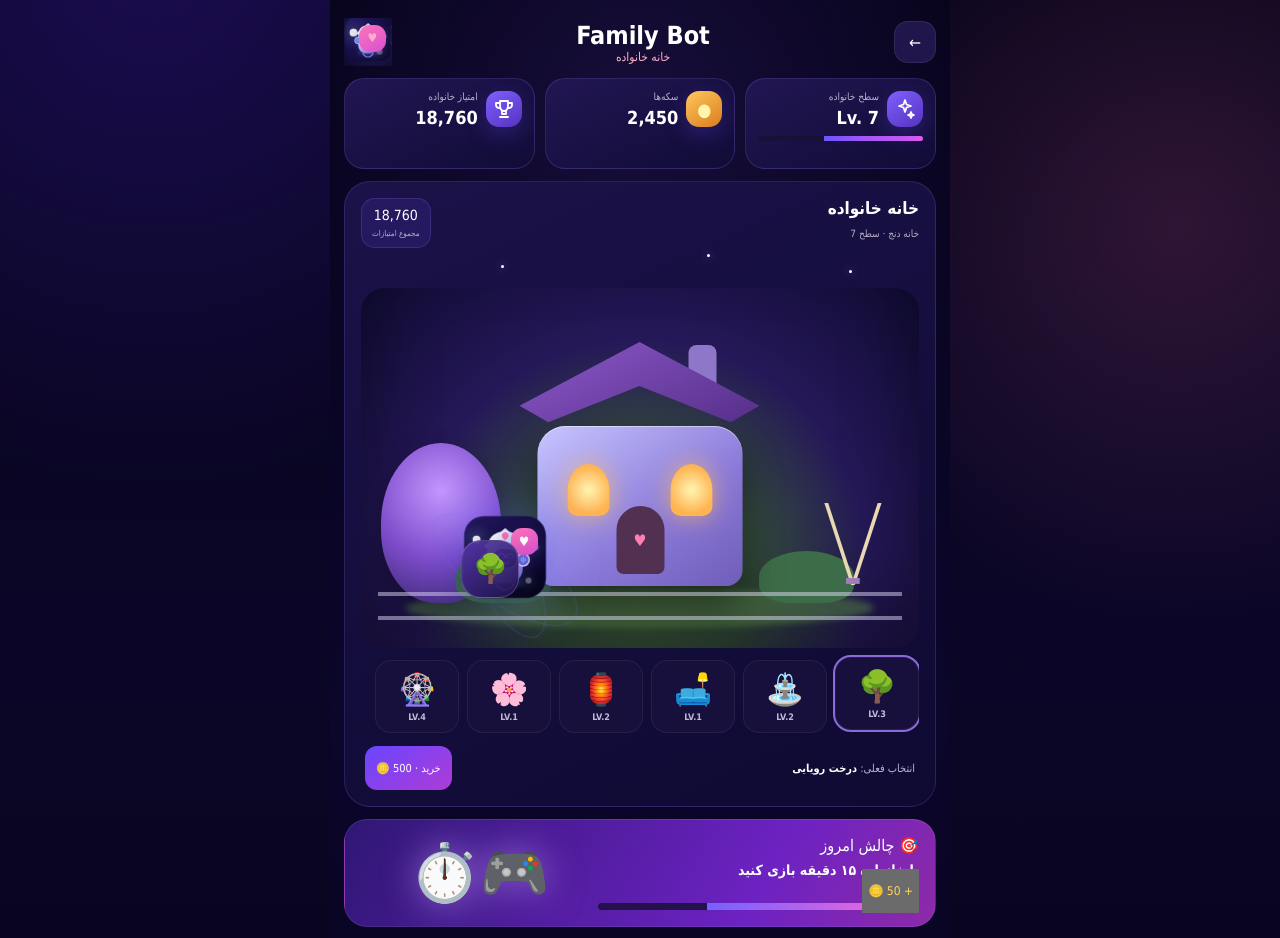
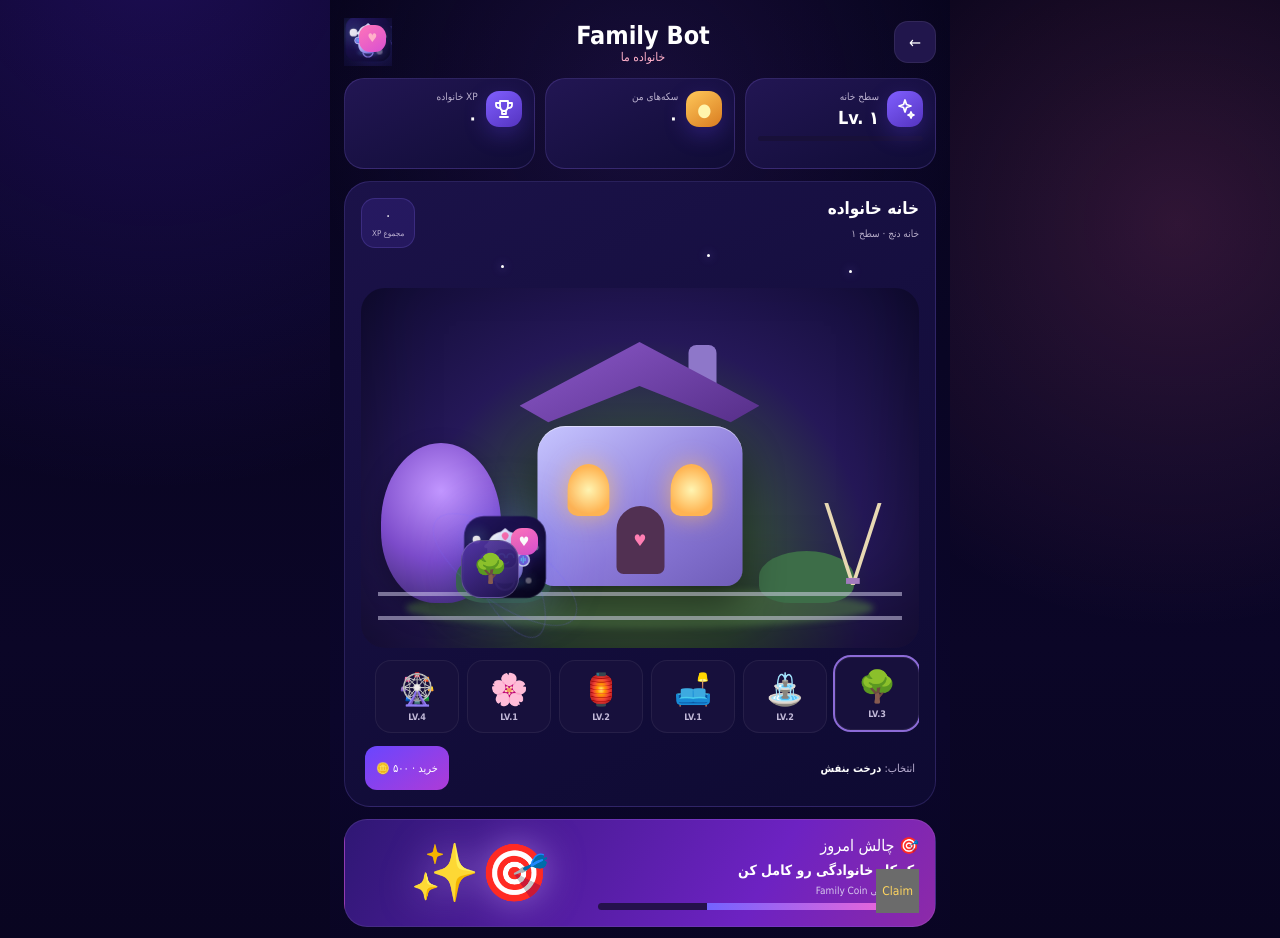
Before and after one commit to iphonesector-hash/familybot, a Next.js app: page /section/house in a window 1280 px wide. Shown: the top 938 px of the page. Built offline with nearby package versions, Linux system fonts and the light colour scheme.

Commit message:
feat: connect premium Family House UI to live core data and store

```diff
--- a/app/section/house/page.tsx
+++ b/app/section/house/page.tsx
@@ -1,59 +1,44 @@
 "use client";
 
 import Link from "next/link";
-import { useRef, useState } from "react";
+import { useEffect, useRef, useState } from "react";
 import { Icon, Mascot } from "../../ui";
 import styles from "./house.module.css";
 
-const decor = [
-  ["🌳","درخت رویایی","LV.3","500"],
-  ["⛲","فواره","LV.2","800"],
-  ["🛋️","نیمکت قلبی","LV.1","600"],
-  ["🏮","چراغ باغ","LV.2","450"],
-  ["🌸","مجسمه گل","LV.1","700"],
-  ["🎡","آلاچیق","LV.4","1200"],
-] as const;
+type HouseData={family:{name:string;xp:number;houseLevel:number;levelProgress:{current:number;target:number}};profile?:{coins?:number|null}|null;ownedItems?:Array<{item_id:string}>};
+type Decor={icon:string;name:string;level:string;price:number;itemId?:string};
+const decor:Decor[]=[
+  {icon:"🌳",name:"درخت بنفش",level:"LV.3",price:500,itemId:"purple_tree"},
+  {icon:"⛲",name:"فواره نور",level:"LV.2",price:800,itemId:"light_fountain"},
+  {icon:"🛋️",name:"نیمکت قلبی",level:"LV.1",price:600,itemId:"heart_bench"},
+  {icon:"🏮",name:"چراغ باغ",level:"LV.2",price:450},
+  {icon:"🌸",name:"مجسمه گل",level:"LV.1",price:700},
+  {icon:"🎡",name:"آلاچیق",level:"LV.4",price:1200},
+];
+const fallback:HouseData={family:{name:"خانواده ما",xp:0,houseLevel:1,levelProgress:{current:0,target:500}},profile:{coins:0},ownedItems:[]};
+const fa=(n:number)=>new Intl.NumberFormat("fa-IR").format(n||0);
+
+async function familyAction(action:string,payload:Record<string,unknown>={}){const session=sessionStorage.getItem("familybot.session");if(!session)throw new Error("Mini App رو از داخل ربات باز کن.");const r=await fetch("/api/family/action",{method:"POST",headers:{"content-type":"application/json",authorization:`Bearer ${session}`},body:JSON.stringify({action,payload})});const d=await r.json();if(!d.ok)throw new Error(d.error||"action_failed");return d.data}
 
 export default function HousePage(){
-  const [selected,setSelected]=useState<(typeof decor)[number]>(decor[0]);
-  const [toast,setToast]=useState("");
-  const [levelBurst,setLevelBurst]=useState(false);
-  const timer=useRef<ReturnType<typeof setTimeout>|null>(null);
-  function notify(text:string){setToast(text);if(timer.current)clearTimeout(timer.current);timer.current=setTimeout(()=>setToast(""),2000)}
-  function claimReward(){notify("۵۰ سکه به صندوق خانواده اضافه شد ✨");setLevelBurst(true);setTimeout(()=>setLevelBurst(false),1500)}
+  const [selected,setSelected]=useState<Decor>(decor[0]);const [toast,setToast]=useState("");const [levelBurst,setLevelBurst]=useState(false);const [data,setData]=useState<HouseData>(fallback);const timer=useRef<ReturnType<typeof setTimeout>|null>(null);
+  function notify(text:string){setToast(text);if(timer.current)clearTimeout(timer.current);timer.current=setTimeout(()=>setToast(""),2200)}
+  async function refresh(){const session=sessionStorage.getItem("familybot.session");if(!session)return;try{const r=await fetch("/api/family/dashboard",{headers:{authorization:`Bearer ${session}`},cache:"no-store"});const d=await r.json();if(d.ok&&d.dashboard)setData(d.dashboard)}catch{notify("دریافت اطلاعات خانه ممکن نشد")}}
+  useEffect(()=>{refresh()},[]);
+  async function buy(){if(!selected.itemId){notify("این دکور به‌زودی وارد فروشگاه می‌شه ✨");return}try{const result=await familyAction("store.purchase",{itemId:selected.itemId});notify(result.alreadyOwned?"این آیتم رو قبلاً داری 💜":`${selected.name} خریداری شد ✨`);setLevelBurst(!result.alreadyOwned);setTimeout(()=>setLevelBurst(false),1400);refresh()}catch(e){const m=e instanceof Error?e.message:"خرید انجام نشد";notify(m==="insufficient_coins"?"سکه کافی نداری 🪙":m)}}
+  async function claimReward(){try{const result=await familyAction("mission.claim",{missionId:"daily_task"});notify(result.alreadyClaimed?"پاداش امروز قبلاً دریافت شده.":`+${result.reward} سکه دریافت شد ✨`);setLevelBurst(!result.alreadyClaimed);setTimeout(()=>setLevelBurst(false),1500);refresh()}catch(e){const m=e instanceof Error?e.message:"پاداش آماده نیست";notify(m==="mission_not_complete"?"اول مأموریت امروز رو کامل کن 💜":m)}}
+  const owned=new Set((data.ownedItems||[]).map(x=>x.item_id));const progress=Math.max(0,Math.min(100,Math.round(data.family.levelProgress.current/Math.max(1,data.family.levelProgress.target)*100)));
 
   return <main className={styles.page}>
-    <div className={`motionToast${toast?" show":""}`}>{toast}</div>
-    <div className={`levelBurst${levelBurst?" show":""}`}><div className="levelBurstCore"><div><b>+50 🪙</b><span>پاداش خانوادگی دریافت شد</span></div></div></div>
-    <header className={styles.header}><Link href="/" className={styles.back}>←</Link><div><b>Family Bot</b><span>خانه خانواده</span></div><span className={styles.bot}><Mascot small mood={levelBurst?"celebrate":"love"}/></span></header>
-
-    <section className={styles.stats}>
-      <div><span className={styles.statIcon}><Icon name="spark"/></span><p>سطح خانواده</p><b>Lv. 7</b><i><em/></i></div>
-      <div><span className={styles.coin}>●</span><p>سکه‌ها</p><b>2,450</b></div>
-      <div><span className={styles.statIcon}><Icon name="trophy"/></span><p>امتیاز خانواده</p><b>18,760</b></div>
+    <div className={`motionToast${toast?" show":""}`}>{toast}</div><div className={`levelBurst${levelBurst?" show":""}`}><div className="levelBurstCore"><div><b>✨</b><span>Family House به‌روز شد</span></div></div></div>
+    <header className={styles.header}><Link href="/" className={styles.back}>←</Link><div><b>Family Bot</b><span>{data.family.name}</span></div><span className={styles.bot}><Mascot small mood={levelBurst?"celebrate":"love"}/></span></header>
+    <section className={styles.stats}><div><span className={styles.statIcon}><Icon name="spark"/></span><p>سطح خانه</p><b>Lv. {fa(data.family.houseLevel)}</b><i><em style={{width:`${progress}%`}}/></i></div><div><span className={styles.coin}>●</span><p>سکه‌های من</p><b>{fa(Number(data.profile?.coins||0))}</b></div><div><span className={styles.statIcon}><Icon name="trophy"/></span><p>XP خانواده</p><b>{fa(data.family.xp)}</b></div></section>
+    <section className={styles.sceneCard}><div className={styles.sceneTitle}><div><p>خانه خانواده</p><span>خانه دنج · سطح {fa(data.family.houseLevel)}</span></div><span className={styles.score}>{fa(data.family.xp)}<br/><small>مجموع XP</small></span></div><div className={styles.sky}><i className={styles.starA}/><i className={styles.starB}/><i className={styles.starC}/></div><div className={styles.land}><span className={styles.tree}/><span className={styles.bushA}/><span className={styles.bushB}/><span className={styles.fence}/><div className={styles.house}><span className={styles.chimney}/><span className={styles.roof}/><span className={styles.wall}><i/><i/><b>♥</b></span></div><div className={styles.swing}>╱╲<b>━</b></div><div className={styles.pet}><Mascot small mood="love"/></div><button onClick={()=>notify(`${selected.name} برای چیدمان انتخاب شد`)} aria-label={`قرار دادن ${selected.name}`} style={{position:"absolute",left:"18%",bottom:"14%",zIndex:8,width:58,height:58,borderRadius:20,border:"1px solid rgba(255,255,255,.18)",background:"linear-gradient(145deg,rgba(86,55,170,.94),rgba(30,19,75,.94))",boxShadow:"0 14px 35px rgba(0,0,0,.28)",fontSize:28,cursor:"pointer"}}>{selected.icon}</button></div>
+      <div className={styles.decorRail}>{decor.map(item=><button key={item.name} onClick={()=>{setSelected(item);notify(`${item.name} انتخاب شد`)}} aria-pressed={selected.name===item.name} style={selected.name===item.name?{outline:"2px solid rgba(172,132,255,.8)",transform:"translateY(-3px)"}:undefined}><span>{owned.has(item.itemId||"")?"✓":item.icon}</span><b>{item.level}</b></button>)}</div>
+      <div style={{display:"flex",alignItems:"center",justifyContent:"space-between",gap:10,padding:"11px 4px 0",fontSize:11,color:"#bdb2d5"}}><span>انتخاب: <b style={{color:"#fff"}}>{selected.name}</b></span><button onClick={buy} style={{border:0,borderRadius:12,padding:"8px 11px",background:"linear-gradient(145deg,#6946ff,#ae3bd7)",color:"white",cursor:"pointer"}}>{selected.itemId&&owned.has(selected.itemId)?"خریداری شده":selected.itemId?`خرید · ${fa(selected.price)} 🪙`:"به‌زودی"}</button></div>
     </section>
-
-    <section className={styles.sceneCard}>
-      <div className={styles.sceneTitle}><div><p>خانه خانواده</p><span>خانه دنج · سطح 7</span></div><span className={styles.score}>18,760<br/><small>مجموع امتیازات</small></span></div>
-      <div className={styles.sky}><i className={styles.starA}/><i className={styles.starB}/><i className={styles.starC}/></div>
-      <div className={styles.land}>
-        <span className={styles.tree}/><span className={styles.bushA}/><span className={styles.bushB}/><span className={styles.fence}/>
-        <div className={styles.house}><span className={styles.chimney}/><span className={styles.roof}/><span className={styles.wall}><i/><i/><b>♥</b></span></div>
-        <div className={styles.swing}>╱╲<b>━</b></div>
-        <div className={styles.pet}><Mascot small mood="love"/></div>
-        <button onClick={()=>notify(`${selected[1]} برای چیدمان انتخاب شد`)} aria-label={`قرار دادن ${selected[1]}`} style={{position:"absolute",left:"18%",bottom:"14%",zIndex:8,width:58,height:58,borderRadius:20,border:"1px solid rgba(255,255,255,.18)",background:"linear-gradient(145deg,rgba(86,55,170,.94),rgba(30,19,75,.94))",boxShadow:"0 14px 35px rgba(0,0,0,.28)",fontSize:28,cursor:"pointer"}}>{selected[0]}</button>
-      </div>
-      <div className={styles.decorRail}>{decor.map(item=><button key={item[1]} onClick={()=>{setSelected(item);notify(`${item[1]} انتخاب شد`)}} aria-pressed={selected[1]===item[1]} style={selected[1]===item[1]?{outline:"2px solid rgba(172,132,255,.8)",transform:"translateY(-3px)"}:undefined}><span>{item[0]}</span><b>{item[2]}</b></button>)}</div>
-      <div style={{display:"flex",alignItems:"center",justifyContent:"space-between",gap:10,padding:"11px 4px 0",fontSize:11,color:"#bdb2d5"}}><span>انتخاب فعلی: <b style={{color:"#fff"}}>{selected[1]}</b></span><button onClick={()=>notify(`${selected[1]} با قیمت ${selected[3]} سکه آماده خرید است`)} style={{border:0,borderRadius:12,padding:"8px 11px",background:"linear-gradient(145deg,#6946ff,#ae3bd7)",color:"white",cursor:"pointer"}}>خرید · {selected[3]} 🪙</button></div>
-    </section>
-
-    <section className={styles.challenge}><div><span>🎯 چالش امروز</span><h2>با خانواده ۱۵ دقیقه بازی کنید</h2><p>10 / 15</p><i><em/></i></div><div className={styles.challengeArt}>🎮⏱️</div><button className={styles.reward} onClick={claimReward} style={{border:0,cursor:"pointer"}}>+ 50 🪙</button></section>
-
-    <section className={styles.dual}>
-      <article><header><h2>ماموریت‌ها</h2><span>🎁</span></header><p>۳ کار خوب انجام دهید <b>+30 🪙</b></p><p>به یک نفر کمک کنید <b>+40 🪙</b></p><Link href="/section/tasks">مشاهده همه ←</Link></article>
-      <article><header><h2>فروشگاه</h2><span><Icon name="store"/></span></header><div className={styles.shop}>{decor.slice(0,3).map(([icon,name,,price])=><div key={name}><span>{icon}</span><b>{price} 🪙</b></div>)}</div><Link href="/section/store">مشاهده فروشگاه ←</Link></article>
-    </section>
-
-    <section className={styles.badges}><h2>دستاوردها</h2><div>{[["💜","خانه‌ساز"],["🤖","خانواده شاد"],["⭐","همراه صمیمی"],["🎯","هدفمند"],["🤲","یار مهربان"],["🏆","قهرمان خانواده"]].map(([icon,label])=><span key={label}><b>{icon}</b><small>{label}</small></span>)}</div></section>
+    <section className={styles.challenge}><div><span>🎯 چالش امروز</span><h2>یک کار خانوادگی رو کامل کن</h2><p>پاداش واقعی Family Coin</p><i><em/></i></div><div className={styles.challengeArt}>🎯✨</div><button className={styles.reward} onClick={claimReward} style={{border:0,cursor:"pointer"}}>Claim</button></section>
+    <section className={styles.dual}><article><header><h2>ماموریت‌ها</h2><span>🎁</span></header><p>روزانه و هفتگی <b>Family Coin</b></p><Link href="/section/planner">مشاهده مأموریت‌ها ←</Link></article><article><header><h2>فروشگاه</h2><span><Icon name="store"/></span></header><div className={styles.shop}>{decor.slice(0,3).map(item=><div key={item.name}><span>{item.icon}</span><b>{fa(item.price)} 🪙</b></div>)}</div><Link href="/section/store">مشاهده فروشگاه ←</Link></article></section>
+    <section className={styles.badges}><h2>پیشرفت خانه</h2><div>{[["💜","خانه‌ساز"],["🤖","خانواده شاد"],["⭐","همراه صمیمی"],["🎯","هدفمند"],["🤲","یار مهربان"],["🏆","قهرمان خانواده"]].map(([icon,label])=><span key={label}><b>{icon}</b><small>{label}</small></span>)}</div></section>
   </main>
 }
```
